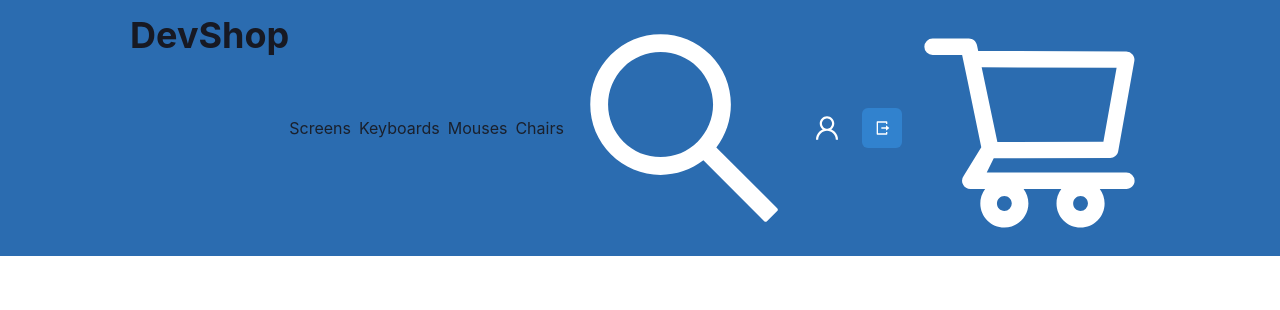
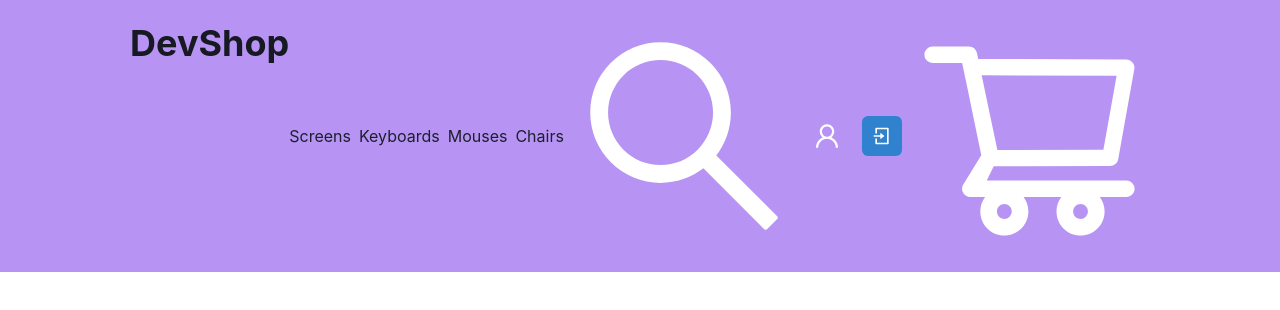
Before and after one commit to vivianequeiroz/dev-shop, a Next.js app: page /home in a window 1280 px wide. Shown: the top 310 px of the page. Built offline with nearby package versions, Linux system fonts and the light colour scheme; no server answers.

Commit message:
refactor: remove user info when is not in desktop screen

```diff
--- a/src/components/User/index.tsx
+++ b/src/components/User/index.tsx
@@ -1,11 +1,24 @@
 /* eslint-disable @typescript-eslint/no-non-null-assertion */
-import { Avatar, Box, HStack, Icon, IconButton, Text } from '@chakra-ui/react';
+import {
+  Avatar,
+  Box,
+  HStack,
+  Icon,
+  IconButton,
+  Text,
+  useBreakpointValue,
+} from '@chakra-ui/react';
 import { useSession } from 'next-auth/react';
 import { AiOutlineUser } from 'react-icons/ai';
-import { RiLogoutBoxRLine } from 'react-icons/ri';
+import { RiLoginBoxLine } from 'react-icons/ri';
 import Link from 'next/link';
 
 export function User() {
+  const isDesktopScreen = useBreakpointValue({
+    base: false,
+    lg: true,
+  });
+
   const { status, data } = useSession();
   const isUserAuthenticated = status === 'authenticated';
   const isUserUnauthenticated = status === 'unauthenticated';
@@ -28,7 +41,7 @@ export function User() {
           <Link href="/">
             <IconButton
               colorScheme="blue"
-              icon={<RiLogoutBoxRLine />}
+              icon={<RiLoginBoxLine size={20} />}
               aria-label="Log out"
             />
           </Link>
@@ -36,12 +49,14 @@ export function User() {
       )}
       {isUserAuthenticated && (
         <>
+          {isDesktopScreen && (
             <Box textAlign="right">
               <Text color="white">{data?.user?.name}</Text>
               <Text color="gray.300" fontSize="small">
                 {data?.user?.email}
               </Text>
             </Box>
+          )}
           <Avatar name="João Bispo" src={avatarSource} />
         </>
       )}
--- a/src/pages/home.tsx
+++ b/src/pages/home.tsx
@@ -25,7 +25,7 @@ const Home: NextPage = () => {
         <link rel="icon" href="/favicon.ico" />
       </Head>
       <Flex
-        backgroundColor="blue.600"
+        backgroundColor="purple.300"
         height="100%"
         width="100%"
         flex={1}
@@ -33,7 +33,7 @@ const Home: NextPage = () => {
         flexDirection="column"
         justifyContent="center"
         alignItems="center"
-        padding={2}
+        padding={4}
       >
         <Header />
       </Flex>
```
Lines whose indentation alone changed are shown as unchanged.
